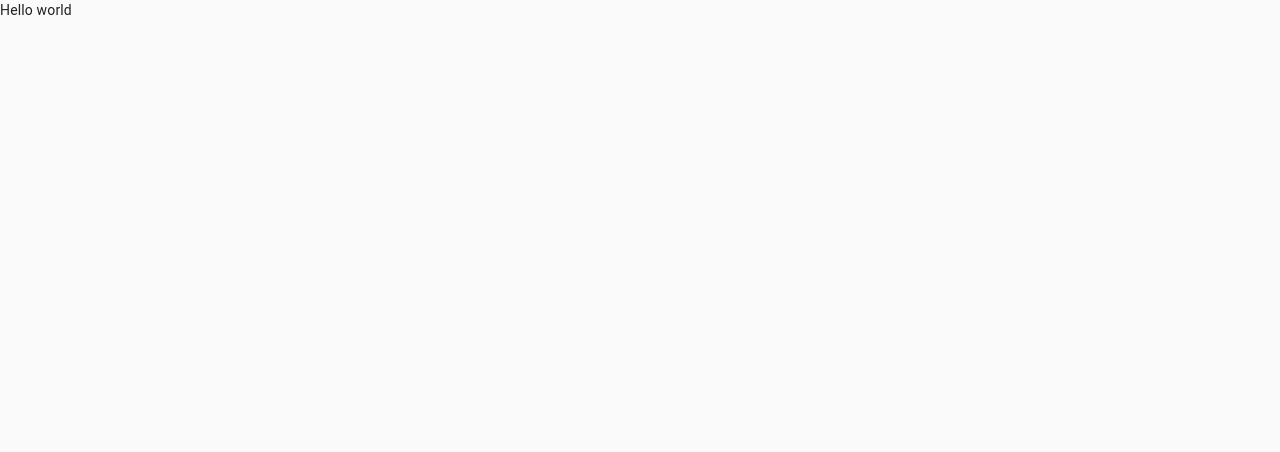
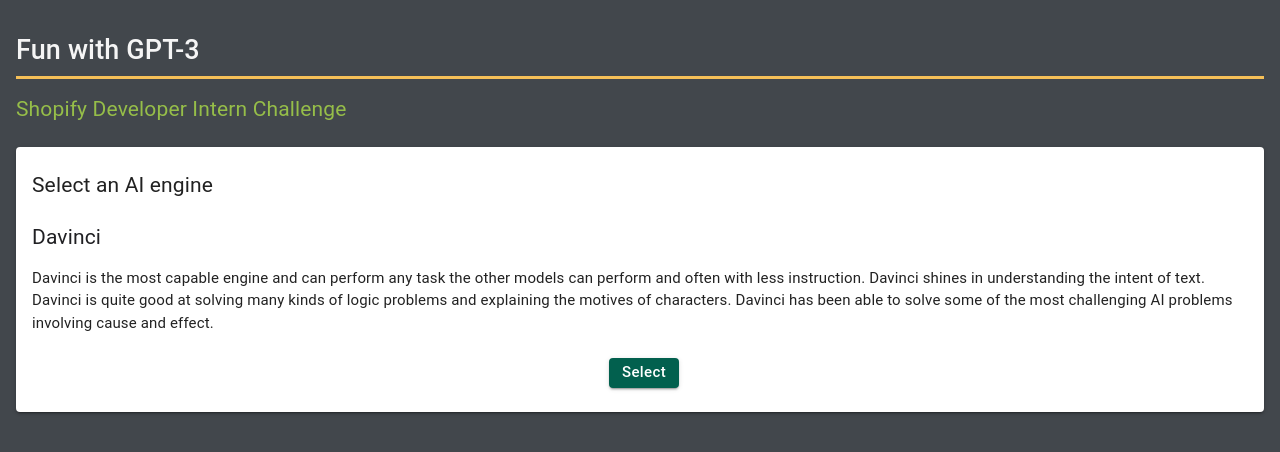
Before and after one commit to criscunas/FunWithGPT-3, a Next.js app: page / in a window 1280 px wide. Shown: the top 452 px of the page. Built offline with nearby package versions, Linux system fonts and the light colour scheme.

Commit message:
top half of page set up. Using slider to display options of AI engine

```diff
--- a/package.json
+++ b/package.json
@@ -18,6 +18,7 @@
     "react": "18.1.0",
     "react-dom": "18.1.0",
     "sass": "^1.51.0",
+    "swiper": "^8.1.4",
     "swr": "^1.3.0",
     "yup": "^0.32.11"
   },
--- a/pages/_app.js
+++ b/pages/_app.js
@@ -3,7 +3,7 @@
 import PropTypes from "prop-types";
 import Head from "next/head";
 import CssBaseline from "@material-ui/core/CssBaseline";
-import Layout from "../src/Layout/Layout";
+import Layout from "../src/components/Layout/Layout";
 
 export default function MyApp(props) {
   const {
--- a/pages/index.js
+++ b/pages/index.js
@@ -1,11 +1,43 @@
-
-
+import { Paper, Box, Card } from '@material-ui/core';
 import style from '../styles/Home.module.scss';
+import "swiper/css";
+import "swiper/css/pagination";
+import { Pagination } from "swiper";
+import { Swiper, SwiperSlide } from "swiper/react";
+import {DetailsCard} from '../src/components/DetailsCard/DetailsCard';
+import data from '../src/text';
 
 export default function Home() {
+
   return (
     <div className={style.home}>
-      <p> Hello world </p>
+      <div className={style.home__header}>
+        <h1 className={style.home__header_title}> Fun with GPT-3 </h1>
+        <p className={style.home__header_subhead}>
+          Shopify Developer Intern Challenge
+        </p>
+      </div>
+      <Paper elevation={2} variant="elevated" className={style.home__content}>
+        <div className={style.home__content_head}>
+          <h2 className={style.home__content_title}>Select an AI engine</h2>
+          <div className={style.home__content_options}>
+            <Swiper
+              className={style.home__swiper}
+            >
+              {data.options.map((opt, i) => {
+                return (
+                  <SwiperSlide key={i}>
+                    <DetailsCard
+                      title={opt.title}
+                      description={opt.description}
+                    />
+                  </SwiperSlide>
+                );
+              })}
+            </Swiper>
+          </div>
+        </div>
+      </Paper>
     </div>
-  )
+  );
 }
--- a/src/Layout/Layout.js
+++ /dev/null
@@ -1,8 +0,0 @@
-
-export default function Layout({ children }) {
-  return (
-    <div>
-      {children}
-    </div>
-  );
-}
--- /dev/null
+++ b/src/components/DetailsCard/DetailsCard.js
@@ -0,0 +1,19 @@
+import {Button} from '@material-ui/core';
+
+import style from './DetailsCard.module.scss';
+
+export const DetailsCard = ({title, description}) => {
+  return (
+    <div className={style.card}>
+      <div className={style.card__body}>
+        <h2 className={style.card__header}> {title} </h2>
+        <p className={style.card__description}> {description} </p>
+        <div className={style.card__button}>
+          <Button variant="contained" size="small">
+            <p className={style.card__button_text}>Select</p>
+          </Button>
+        </div>
+      </div>
+    </div>
+  );
+}
--- /dev/null
+++ b/src/components/DetailsCard/DetailsCard.module.scss
@@ -0,0 +1,41 @@
+@use '../../../styles/assets/variables.scss' as *;
+@use '../../../styles/assets/fontMixins.scss' as *;
+@use '../../../styles/assets/displayMixins.scss' as *;
+
+.card {
+  // border: 1px solid red;
+  // margin: 1rem 0;
+  margin-top: 0.5rem;
+
+  &__body {
+    padding: 0 0.5rem;
+  }
+
+  &__header {
+    @include mobile-displayMedium;
+    padding: 0.5rem 0 1rem 0;
+    color:$headingBlack;
+  }
+
+
+  &__description {
+    @include mobile-body-text;
+    line-height: 1.4rem;
+  }
+
+  &__button {
+    padding: 1.5rem 0 0.5rem 0;
+    text-align: center;
+
+    Button {
+      background-color: $shopify-mdg;
+    }
+  }
+
+  &__button_text {
+    @include mobile-button-text;
+    color: white;
+    padding: 0.2rem;
+    text-transform: none;
+  }
+}
--- /dev/null
+++ b/src/components/Layout/Layout.js
@@ -0,0 +1,11 @@
+import style from './Layout.module.scss';
+
+export const Layout = ({ children }) => {
+  return (
+    <div className={style.layout}>
+      <div className={style.layout__content}>{children}</div>
+    </div>
+  );
+}
+
+export default Layout;
--- /dev/null
+++ b/src/components/Layout/Layout.module.scss
@@ -0,0 +1,10 @@
+@use '../../../styles/assets/variables.scss' as *;
+
+.layout {
+  background-color: $black;
+
+
+  &__content {
+    padding: 0 1rem;
+  }
+}
--- /dev/null
+++ b/src/text.js
@@ -0,0 +1,19 @@
+export default {
+  options: [
+    {
+      title: "Davinci",
+      description:
+        "Davinci is the most capable engine and can perform any task the other models can perform and often with less instruction. Davinci shines in understanding the intent of text. Davinci is quite good at solving many kinds of logic problems and explaining the motives of characters. Davinci has been able to solve some of the most challenging AI problems involving cause and effect.",
+    },
+    {
+      title: "Curie",
+      description:
+        "Curie is extremely powerful, yet very fast. While Davinci is stronger when it comes to analyzing complicated text, Curie is quite capable for many nuanced tasks like sentiment classification and summarization. Curie is also quite good at answering questions and performing Q&A and as a general service chatbot.",
+    },
+    {
+      title: "Ada",
+      description:
+        "Ada is usually the fastest model and can perform tasks like parsing text, address correction and certain kinds of classification tasks that don’t require too much nuance. Ada’s performance can often be improved by providing more context."
+    },
+  ],
+};
--- a/styles/Home.module.scss
+++ b/styles/Home.module.scss
@@ -1,3 +1,46 @@
+@use '../styles/assets/fontMixins.scss' as *;
+@use '../styles/assets/displayMixins.scss' as *;
+@use '../styles/assets/variables.scss' as *;
+
 .home {
 
+
+  &__header {
+    padding-top: 2rem;
+  }
+
+  &__header_title {
+    @include mobile-displayXL;
+    color: whitesmoke;
+    padding-bottom: 0.5rem;
+    border-bottom: 3px solid $polaris-yellow;
+  }
+
+  &__header_subhead {
+    padding-top: 1rem;
+    @include mobile-displayMedium;
+    color: $shopify-lg;
+  }
+
+  &__content {
+    margin: 1.5rem 0;
+  }
+
+  &__content_head {
+    padding: 1rem 0 1rem 0.5rem;
+  }
+
+  &__content_title {
+    @include mobile-displayMedium;
+    padding: 0.5rem;
+  }
+
+  &__content_subtitle {
+    padding: 1rem 0;
+  }
+
+  &__swiper {
+
+    height:fit-content;
+  }
 }
--- a/styles/assets/variables.scss
+++ b/styles/assets/variables.scss
@@ -1,8 +1,12 @@
-$shopify-lg : #95bf47;
+$shopify-lg : #96BE49;
 $shopify-mg : #64943E;
+$shopify-mdg: #02604E;
 $shopify-dg : #004C3F;
+$polaris-yellow: #F6C058;
+$polaris-pink: #FF9D72;
+
 $black: #42474C;
-
+$headingBlack: #202023;
 
 $mobile: 496px;
 $tablet-one:650px;
--- a/styles/globals.scss
+++ b/styles/globals.scss
@@ -21,6 +21,7 @@
 
 body{
     line-height: 1;
+
 }
 
 ol, ul{
@@ -45,3 +46,34 @@
     -webkit-appearance: none;
     border-radius: 0;
 }
+
+
+.swiper {
+  width: 100%;
+  height: fit-content;
+
+//   border: 1px solid red;
+}
+
+.swiper-slide {
+
+
+  /* Center slide text vertically */
+  display: -webkit-box;
+  display: -ms-flexbox;
+  display: -webkit-flex;
+  display: flex;
+  -webkit-box-pack: center;
+  -ms-flex-pack: center;
+  -webkit-justify-content: center;
+  justify-content: center;
+  -webkit-box-align: center;
+  -ms-flex-align: center;
+  -webkit-align-items: center;
+  align-items: center;
+}
+
+
+html {
+background-color: #42474C;
+}
```
Also changed, not shown: 1 other file (tests, documents, lock files or other folders).
